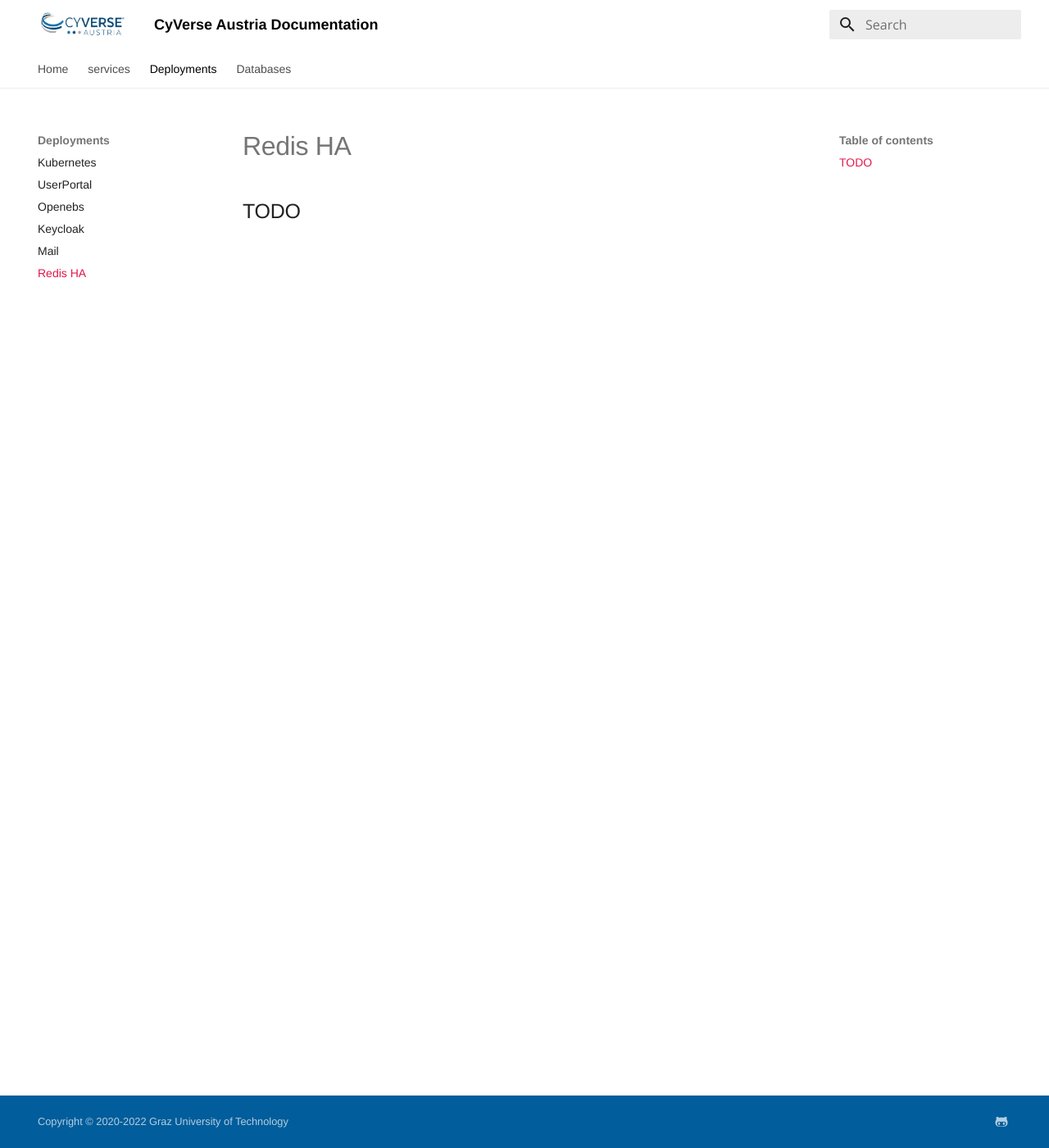
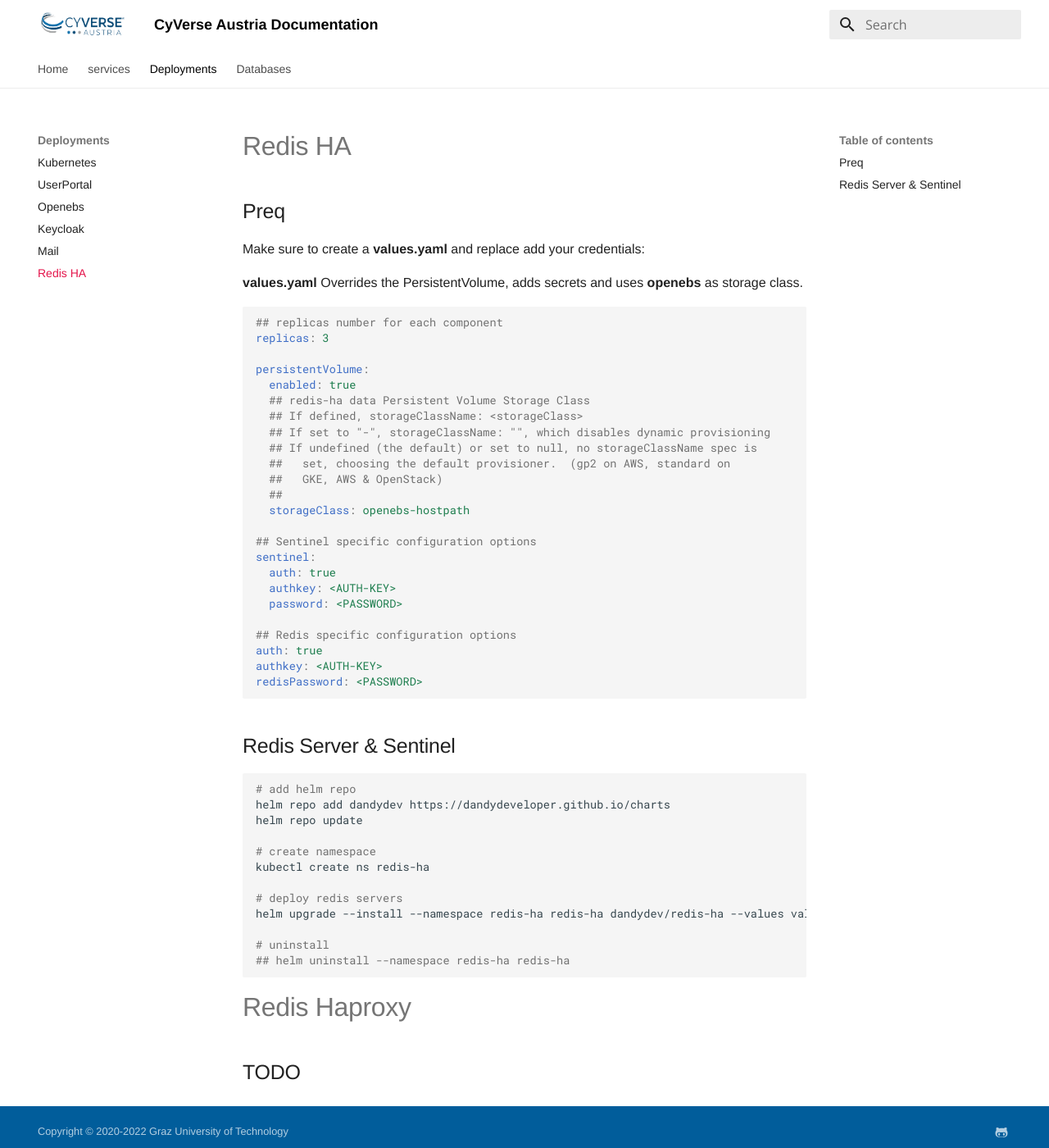
Before and after one commit to cyverse-austria/docs, an MkDocs documentation site: the page built from docs/deployments/redis-ha.md, in a window 1280 px wide and 1400 px high. Shown: the whole window at 82% size. Built offline with MkDocs 1.6.1 and Material for MkDocs 9.7.7, drawn with Linux system fonts in a browser that asks for light colours.

Commit message:
redis: docs update

````diff
--- a/docs/deployments/redis-ha.md
+++ b/docs/deployments/redis-ha.md
@@ -1,3 +1,57 @@
 # Redis HA
 
+## Preq
+
+Make sure to create a **values.yaml** and replace add your credentials:
+
+**values.yaml**
+Overrides the PersistentVolume, adds secrets and uses **openebs** as storage class.
+
+```yaml
+## replicas number for each component
+replicas: 3
+
+persistentVolume:
+  enabled: true
+  ## redis-ha data Persistent Volume Storage Class
+  ## If defined, storageClassName: <storageClass>
+  ## If set to "-", storageClassName: "", which disables dynamic provisioning
+  ## If undefined (the default) or set to null, no storageClassName spec is
+  ##   set, choosing the default provisioner.  (gp2 on AWS, standard on
+  ##   GKE, AWS & OpenStack)
+  ##
+  storageClass: openebs-hostpath
+
+## Sentinel specific configuration options
+sentinel:
+  auth: true
+  authkey: <AUTH-KEY>
+  password: <PASSWORD>
+
+## Redis specific configuration options
+auth: true
+authkey: <AUTH-KEY>
+redisPassword: <PASSWORD>
+```
+
+## Redis Server & Sentinel
+
+```bash
+# add helm repo
+helm repo add dandydev https://dandydeveloper.github.io/charts
+helm repo update
+
+# create namespace
+kubectl create ns redis-ha
+
+# deploy redis servers
+helm upgrade --install --namespace redis-ha redis-ha dandydev/redis-ha --values values.yaml
+
+# uninstall
+## helm uninstall --namespace redis-ha redis-ha
+```
+
+
+# Redis Haproxy
+
 ## TODO
````
